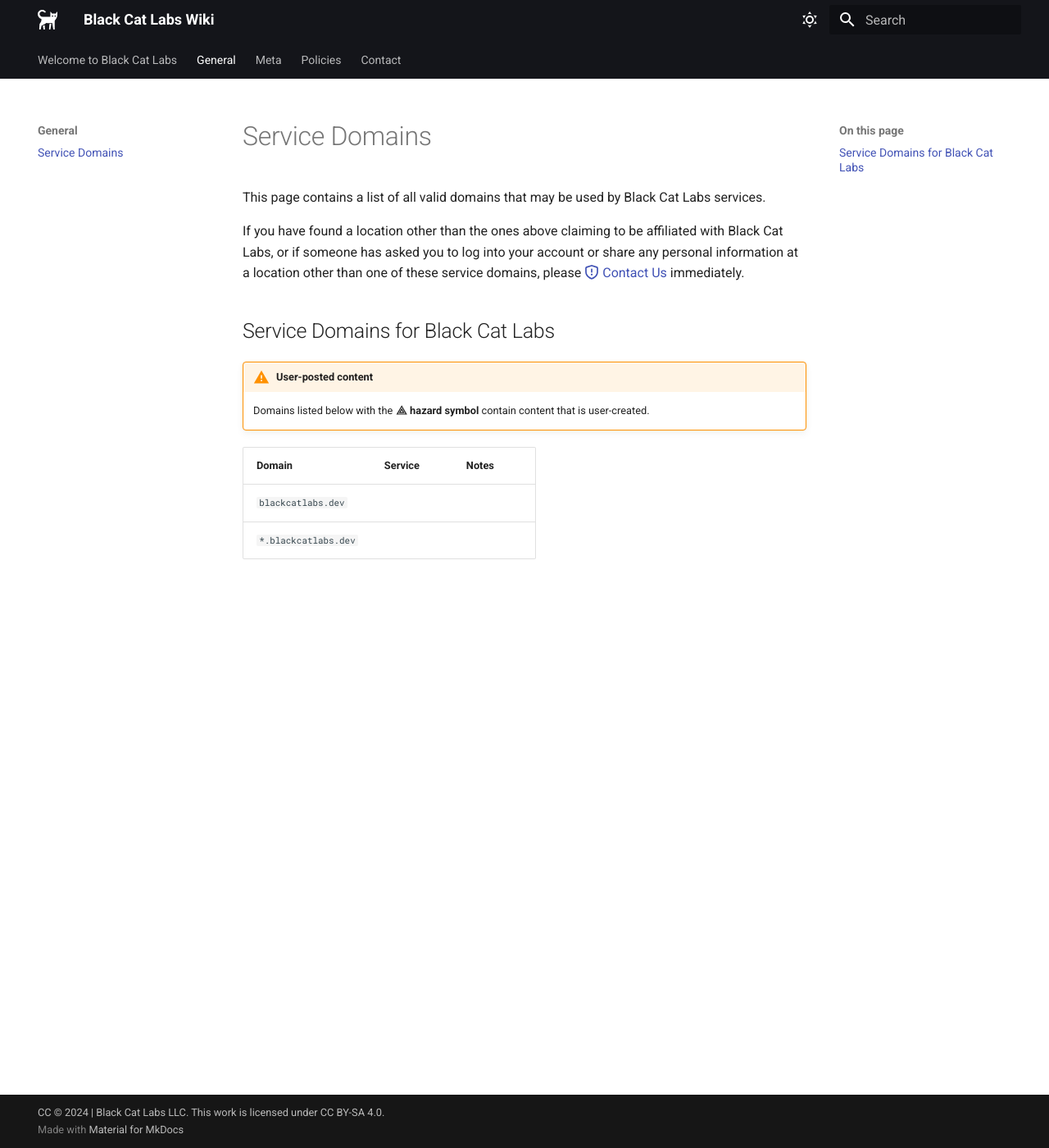
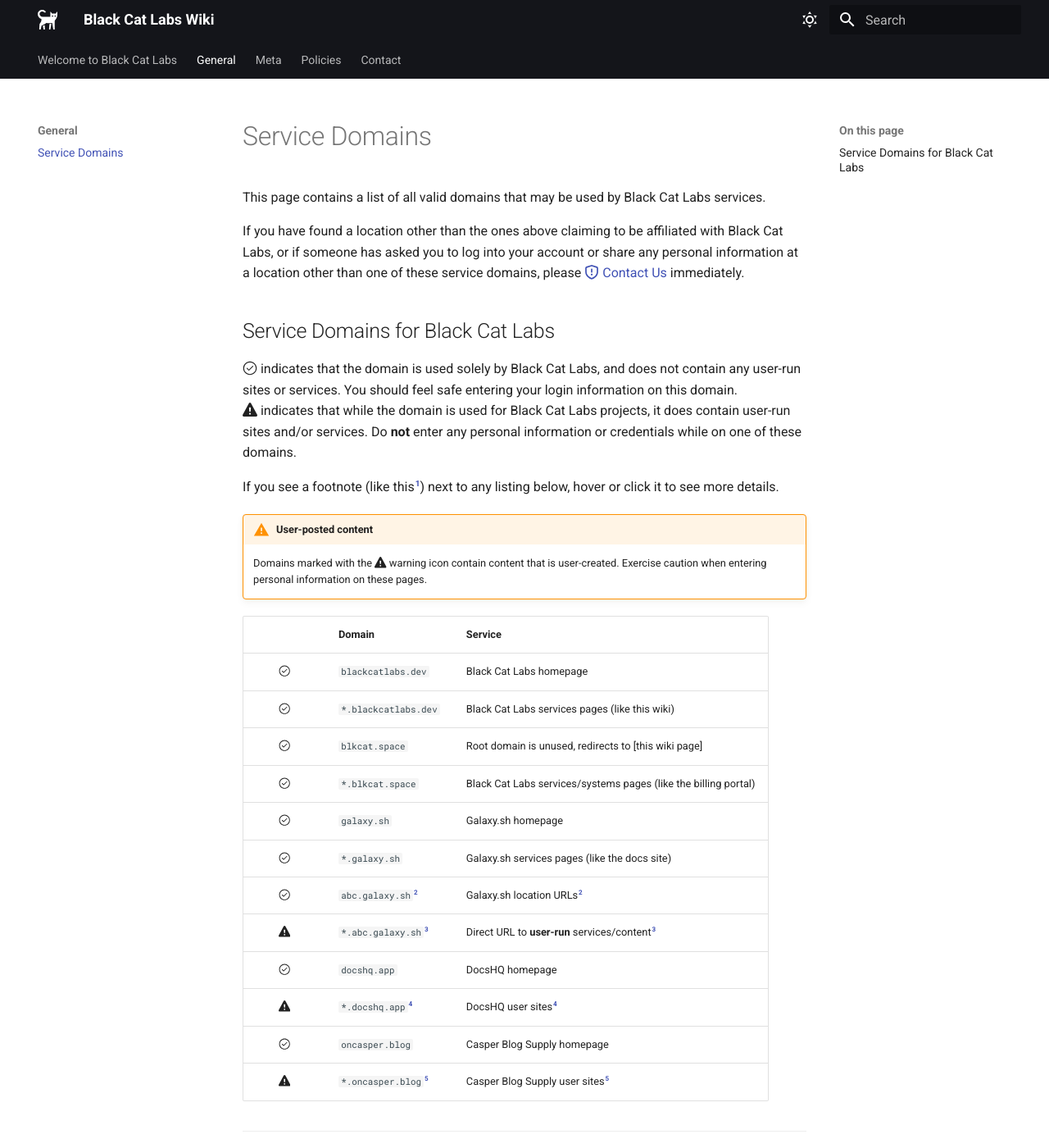
Before and after one commit to blackcat-labs/blackcatlabs-wiki, an MkDocs documentation site: the page built from docs/general/service-domains.md, in a window 1280 px wide and 1400 px high. Shown: the whole window at 82% size. Built offline with MkDocs 1.6.1 and Material for MkDocs 9.7.7, drawn with Linux system fonts in a browser that asks for light colours; comment, search, counter and statistics services are not loaded; some of the changed text lies outside the part shown.

Commit message:
Update service-domains.md

```diff
--- a/docs/general/service-domains.md
+++ b/docs/general/service-domains.md
@@ -4,10 +4,39 @@ This page contains a list of all valid domains that may be used by Black Cat Lab
 If you have found a location other than the ones above claiming to be affiliated with Black Cat Labs, or if someone has asked you to log into your account or share any personal information at a location other than one of these service domains, please [:octicons-shield-16: Contact Us](../contact/README.md) immediately.
 
 ## Service Domains for Black Cat Labs
+
+:octicons-check-circle-24:{ title="Legitimate Black Cat Labs service domain" } indicates that the domain is used solely by Black Cat Labs, and does not contain any user-run sites or services. You should feel safe entering your login information on this domain.
+:fontawesome-solid-triangle-exclamation:{ title="User-managed content, exercise caution." } indicates that while the domain is used for Black Cat Labs projects, it does contain user-run sites and/or services. Do **not** enter any personal information or credentials while on one of these domains.
+
+If you see a footnote (like this[^1]) next to any listing below, hover or click it to see more details.
+
 !!! warning "User-posted content"
-    Domains listed below with the **:material-hazard-lights: hazard symbol** contain content that is user-created.
+    Domains marked with the :fontawesome-solid-triangle-exclamation:{ title="User-managed content, exercise caution." } warning icon contain content that is user-created. Exercise caution when entering personal information on these pages.
 
-| Domain | Service | Notes |
-| :----- | :------ | :---- |
-| `blackcatlabs.dev` |
-| `*.blackcatlabs.dev` |
+|                            | Domain               | Service |
+| :------------------------: | :------------------- | :------ |
+| :octicons-check-circle-24:{ title="Legitimate Black Cat Labs service domain" } | `blackcatlabs.dev`   | Black Cat Labs homepage |
+| :octicons-check-circle-24:{ title="Legitimate Black Cat Labs service domain" } | `*.blackcatlabs.dev` | Black Cat Labs services pages (like this wiki) |
+| :octicons-check-circle-24:{ title="Legitimate Black Cat Labs service domain" } | `blkcat.space`       | Root domain is unused, redirects to [this wiki page]
+| :octicons-check-circle-24:{ title="Legitimate Black Cat Labs service domain" } | `*.blkcat.space`     | Black Cat Labs services/systems pages (like the billing portal) |
+| :octicons-check-circle-24:{ title="Legitimate Black Cat Labs service domain" } | `galaxy.sh`          | Galaxy.sh homepage |
+| :octicons-check-circle-24:{ title="Legitimate Black Cat Labs service domain" } | `*.galaxy.sh`        | Galaxy.sh services pages (like the docs site) |
+| :octicons-check-circle-24:{ title="Legitimate Black Cat Labs service domain" } | `abc.galaxy.sh`[^2]  | Galaxy.sh location URLs[^2] |
+| :fontawesome-solid-triangle-exclamation:{ title="User-managed content, exercise caution." } | `*.abc.galaxy.sh`[^3]    | Direct URL to **user-run** services/content[^3] |
+| :octicons-check-circle-24:{ title="Legitimate Black Cat Labs service domain" } | `docshq.app`         | DocsHQ homepage |
+| :fontawesome-solid-triangle-exclamation:{ title="User-managed content, exercise caution." } | `*.docshq.app`[^4]   | DocsHQ user sites[^4] |
+| :octicons-check-circle-24:{ title="Legitimate Black Cat Labs service domain" } | `oncasper.blog`      | Casper Blog Supply homepage |
+| :fontawesome-solid-triangle-exclamation:{ title="User-managed content, exercise caution." } | `*.oncasper.blog`[^5] | Casper Blog Supply user sites[^5] |
+
+[^1]:
+    This is an example of additional information you might see for a footnote.
+[^2]:
+    The 3-letter code in `abc.galaxy.sh` refers to a Galaxy.sh location.
+
+    Please see the Galaxy.sh [:octicons-tab-external-16:locations list](https://docs.galaxy.sh/reference/locations/#location-list) and the [:octicons-tab-external-16:direct URLs list](https://docs.galaxy.sh/reference/locations/#direct-urls-list) for more information.
+[^3]:
+    Anything before the 3-letter code in `abc.galaxy.sh` (for example, `foobar.abc.galaxy.sh`) is a **direct URL to a user-run service**. Exercise caution.
+[^4]:
+    Any subdomain on `docshq.app` (for example, `foobar.docshq.app`) contains **user-managed content**. Exercise caution.
+[^5]:
+    Any subdomain on `oncasper.blog` (for example, `foobar.oncasper.blog`) contains **user-managed content**. Exercise caution.
```
